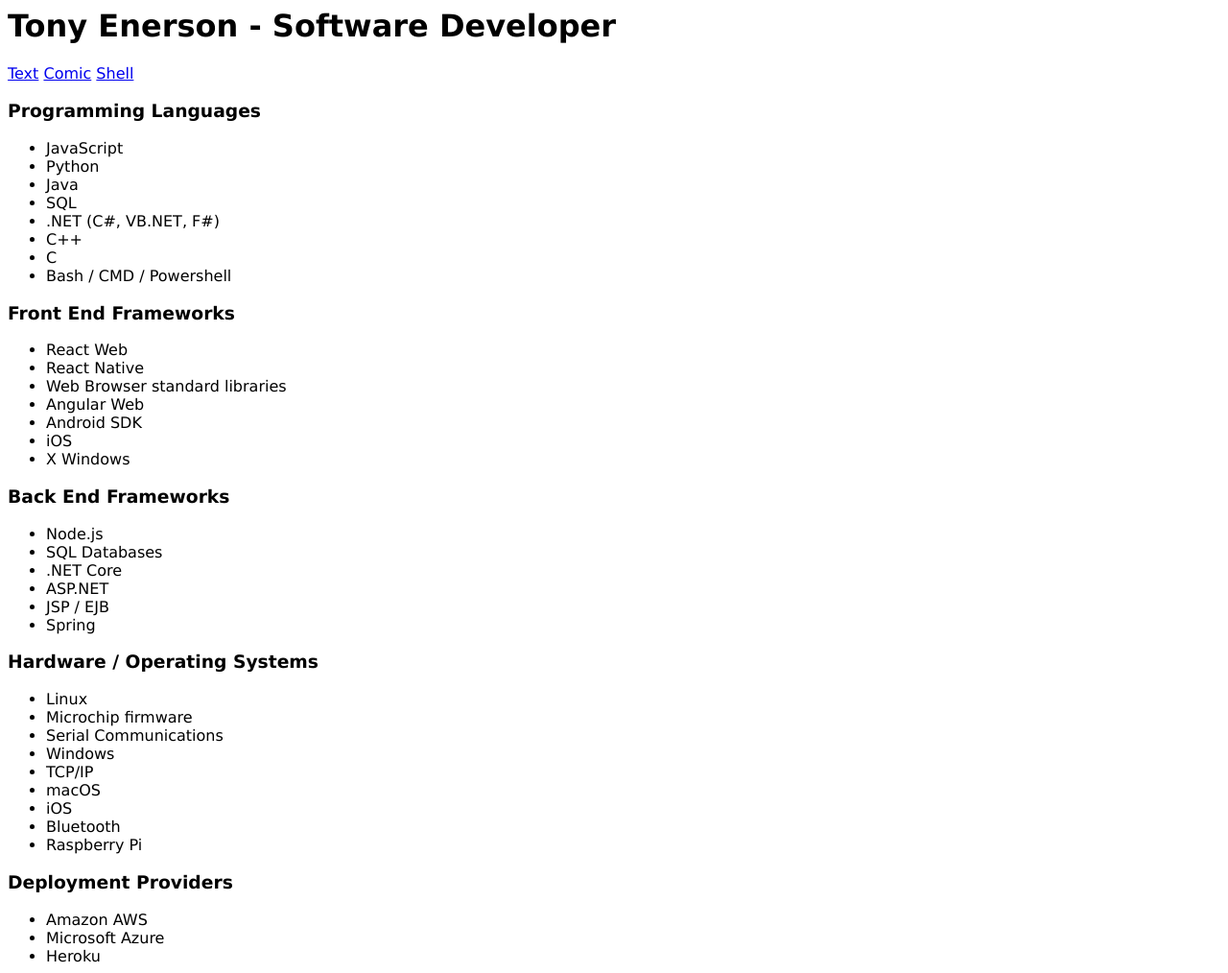
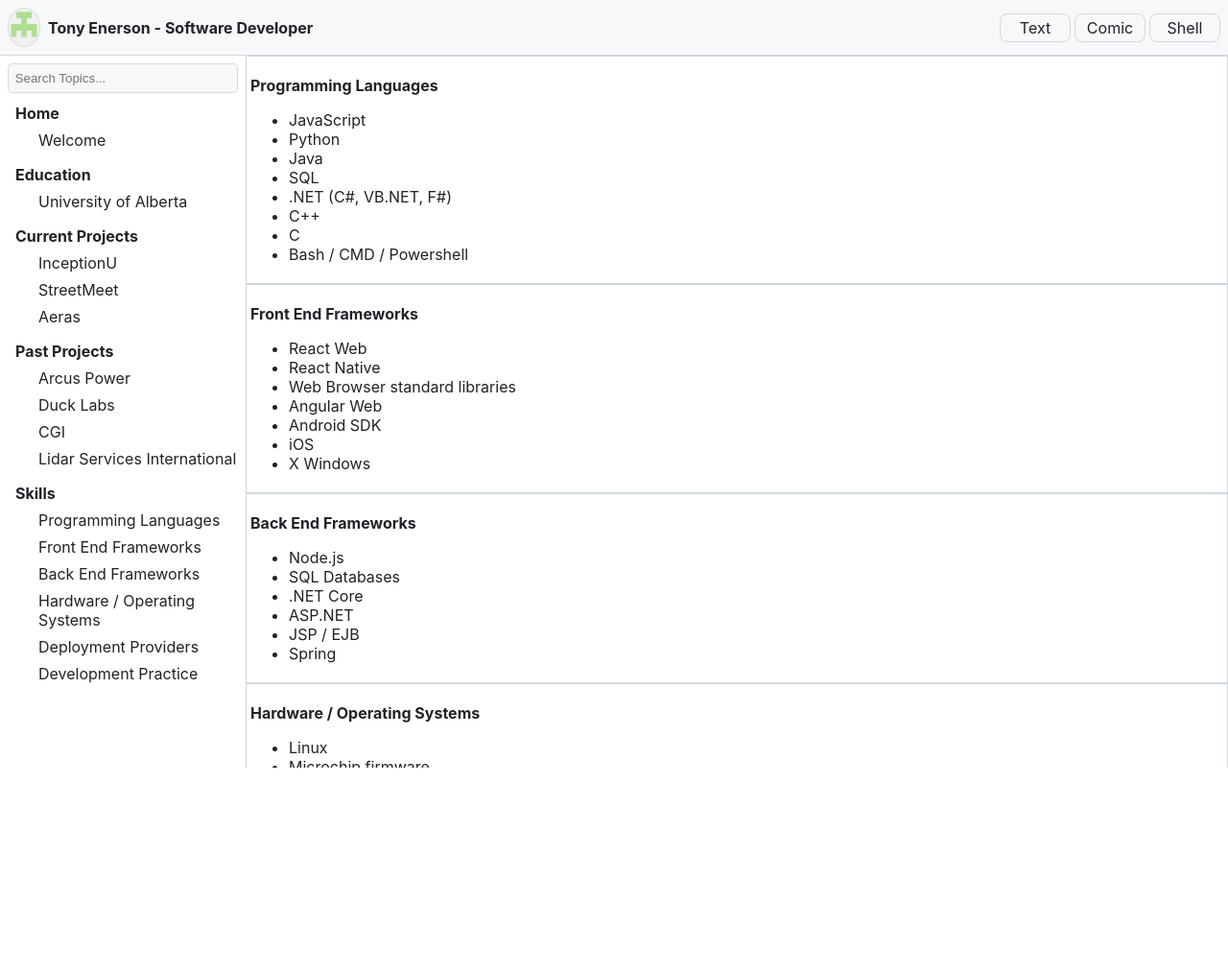
Before and after one commit to tonyenerson/tonyenerson.github.io, a plain HTML site: page index.html in a window 1280 px wide. Shown: the top 1014 px of the page at 96% size. After the commit the page ends 800 px from the top, so only its background shows below. Drawn offline with Linux system fonts and the light colour scheme.

Commit message:
converging on the text experience

```diff
--- a/index.css
+++ b/index.css
@@ -1,3 +1,102 @@
 body {
-    font-family: Verdana, Geneva, Tahoma, sans-serif;
+    font-family: -apple-system,BlinkMacSystemFont,"Segoe UI","Noto Sans",Helvetica,Arial,sans-serif,"Apple Color Emoji","Segoe UI Emoji";
+    color: rgb(31, 35, 40);
+    margin: 0;
+    display: flex;
+    flex-direction: column;
+    height: 100vh;
 }
+
+header {
+    padding: 0.5em;
+    background-color: rgb(246, 248, 250);
+    border-bottom: 1px solid #d1D9E0;
+    display: flex;
+    justify-content: space-between;
+    gap: 0.5em;
+}
+
+.headerImage {
+    width: 2em;
+    border-radius: 50%;
+    border: 1px solid #d1D9E0;
+}
+
+h1 {
+    font-size: 1em;
+    flex: 1;
+}
+
+nav {
+    display: flex;
+    justify-content: fill;
+    align-items: center;
+    gap: 0.25em;
+}
+
+nav a {
+    border: 1px solid #d1D9E0;
+    padding: 0.25em;
+    width: 4em;
+    text-align: center;
+    border-radius: 0.5em;
+    text-decoration: none;
+    color: rgb(31, 35, 40);
+}
+
+content {
+    flex: 1;
+
+    display: flex;
+    align-items: self-start;
+    overflow-y: hidden;
+}
+
+.left-side {
+    padding: 0.5em;
+    width: 15em;
+
+    display: flex;
+    flex-direction: column;
+    overflow-y: auto;
+}
+
+#noMatches {
+    font-size: 0.75em;
+}
+
+.left-side h4 {
+    margin: 0.5em;
+}
+
+.search-bar {
+    border: 1px solid #d1D9E0;
+    border-radius: 5px;
+    padding: 0.5em 0.5em;
+    background-color: #f6f8fa;
+    margin-bottom: 0.25em;
+}
+
+.left-side a {
+    display: block;
+    margin-left: 2em;
+    margin-bottom: 0.5em;
+}
+
+.center-content {
+    flex: 1;
+    overflow-y: auto;
+}
+
+h3 {
+    font-size: 1em;
+}
+
+.card {
+    border: 1px solid #d1D9E0;
+    padding: 0.25em;
+}
+
+.hide {
+    display: none !important;
+}
--- a/index.html
+++ b/index.html
@@ -2,9 +2,11 @@
     <head>
         <title>Tony Enerson - Profile Text</title>
         <link rel="stylesheet" href="index.css" />
+        <script src="index.js" defer></script>
     </head>
     <body>
         <header>
+            <img src="images/avatar-164772.png" class="headerImage" alt="Github avatar icon"/>
             <h1>Tony Enerson - Software Developer</h1>
             <nav>
               <a href="index.html">Text</a>
@@ -12,7 +14,33 @@
               <a href="shell.html">Shell</a>
             </nav>
         </header>
-        <div>
+        <content>
+            <div id="topicList" class="left-side">
+                <input id="topicSearch" class="search-bar" placeholder="Search Topics..."/>
+                <div id="noMatches" class="hide">No matches found</div>
+                <h4>Home</h4>
+                <a>Welcome</a>
+                <h4>Education</h4>
+                <a>University of Alberta</a>
+                <h4>Current Projects</h4>
+                <a>InceptionU</a>
+                <a>StreetMeet</a>
+                <a>Aeras</a>
+                <h4>Past Projects</h4>
+                <a>Arcus Power</a>
+                <a>Duck Labs</a>
+                <a>CGI</a>
+                <a>Lidar Services International</a>
+                <h4>Skills</h4>
+                <a>Programming Languages</a>
+                <a>Front End Frameworks</a>
+                <a>Back End Frameworks</a>
+                <a>Hardware / Operating Systems</a>
+                <a>Deployment Providers</a>
+                <a>Development Practice</a>
+            </div>
+            <div class="center-content">
+                <div class="card">
                     <h3>Programming Languages</h3>
                     <ul>
                         <li>JavaScript</li>
@@ -25,7 +53,7 @@
                         <li>Bash / CMD / Powershell</li>
                     </ul>
                 </div>
-        <div>
+                <div class="card">
                     <h3>Front End Frameworks</h3>
                     <ul>
                         <li>React Web</li>
@@ -37,7 +65,7 @@
                         <li>X Windows</li>
                     </ul>
                 </div>
-        <div>
+                <div class="card">
                     <h3>Back End Frameworks</h3>
                     <ul>
                         <li>Node.js</li>
@@ -48,7 +76,7 @@
                         <li>Spring</li>
                     </ul>
                 </div>
-        <div>
+                <div class="card">
                     <h3>Hardware / Operating Systems</h3>
                     <ul>
                         <li>Linux</li>
@@ -62,7 +90,7 @@
                         <li>Raspberry Pi</li>
                     </ul>
                 </div>
-        <div>
+                <div class="card">
                     <h3>Deployment Providers</h3>
                     <ul>
                         <li>Amazon AWS</li>
@@ -70,7 +98,7 @@
                         <li>Heroku</li>
                     </ul>
                 </div>
-        <div>
+                <div class="card">
                     <h3>Development Practices</h3>
                     <ul>
                         <li>Agile / Scrum</li>
@@ -78,5 +106,7 @@
                         <li>Test Driven Development</li>
                     </ul>
                 </div>
+            </div>
+        </content>
     </body>
 </html>
--- /dev/null
+++ b/index.js
@@ -0,0 +1,22 @@
+document.getElementById("topicSearch").addEventListener("input", (e) => {
+    let textFragment = document.getElementById("topicSearch").value.toLowerCase()
+    console.log('searching with text fragment', textFragment)
+    let elements = document.querySelectorAll('#topicList a');
+    let foundCount = 0
+    for (let elem of elements) {
+        if (elem.textContent.toLowerCase().includes(textFragment)) {
+            elem.classList.remove('hide')
+            foundCount++
+        }
+        else {
+            elem.classList.add('hide')
+        }
+    }
+    const noMatches = document.getElementById("noMatches")
+    if (foundCount === 0) {
+        noMatches.classList.remove('hide')
+    }
+    else {
+        noMatches.classList.add('hide')
+    }
+})
```
Also changed, not shown: shellCommands.js (+8 -0 lines), test.html (added, +54 -0 lines), images/avatar-164772.png (added), images/plan.txt (added). Lines whose indentation alone changed are shown as unchanged.
